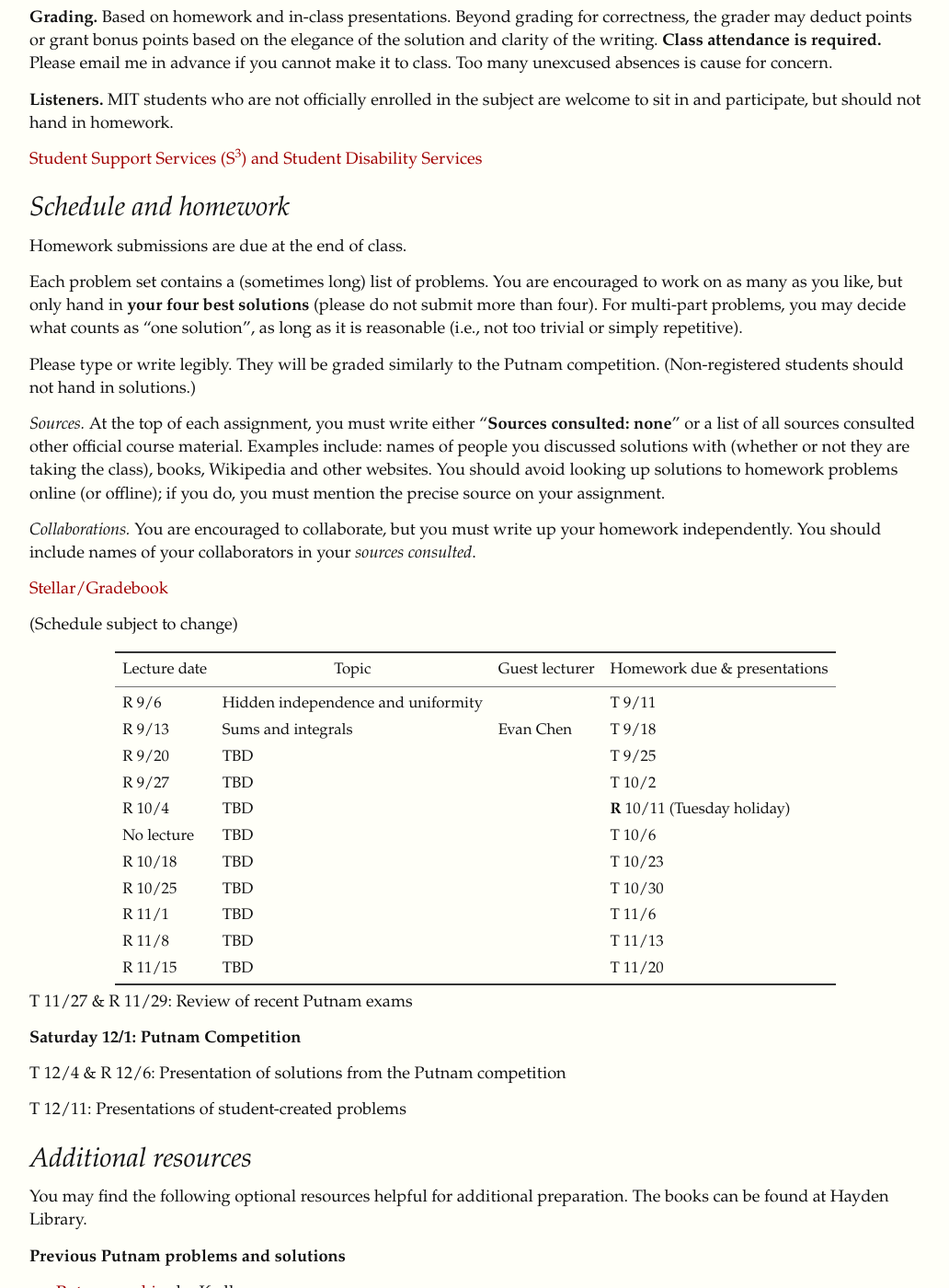
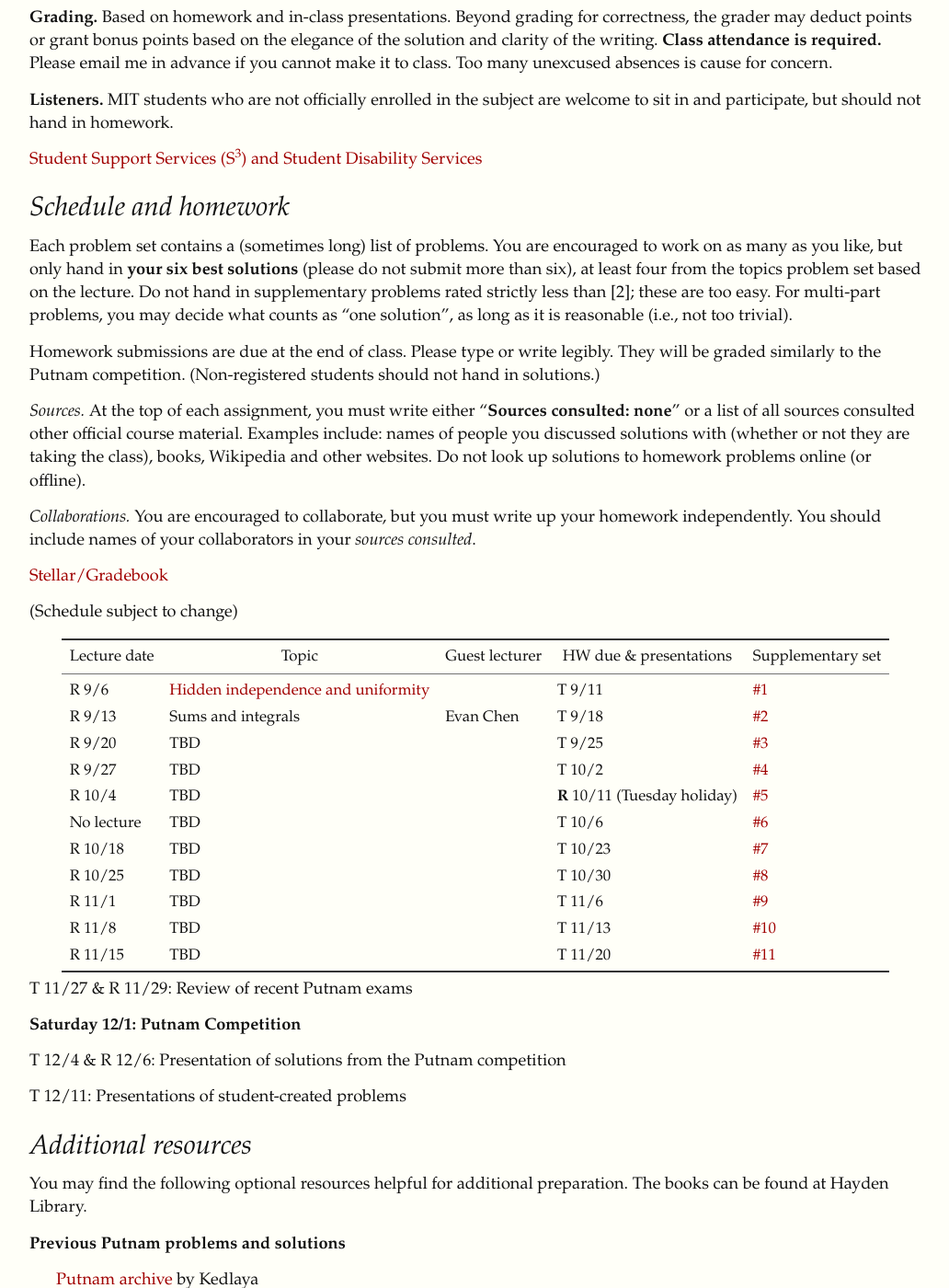
Before and after one commit to yufeizhao/yufeizhao.github.io, a Jekyll site: the page built from a34/index.md, in a window 1280 px wide and 1400 px high, scrolled down 454 px. Shown: the whole window at 92% size, without its empty margins (123-1155 px from the left). Built offline with Jekyll 4.4.1, drawn with Linux system fonts in a browser that asks for light colours; nearby versions of some CDN libraries.

Commit message:
supplementary

```diff
--- a/a34/index.md
+++ b/a34/index.md
@@ -29,13 +29,11 @@ contest for undergraduates in the USA and Canada.  This year it will be held Sat
 
 ## Schedule and homework
 
-Homework submissions are due at the end of class.
+Each problem set contains a (sometimes long) list of problems. You are encouraged to work on as many as you like, but only hand in **your six best solutions** (please do not submit more than six), at least four from the topics problem set based on the lecture. Do not hand in supplementary problems rated strictly less than [2]; these are too easy. For multi-part problems, you may decide what counts as "one solution", as long as it is reasonable (i.e., not too trivial).
 
-Each problem set contains a (sometimes long) list of problems. You are encouraged to work on as many as you like, but only hand in **your four best solutions** (please do not submit more than four). For multi-part problems, you may decide what counts as "one solution", as long as it is reasonable (i.e., not too trivial or simply repetitive).
+Homework submissions are due at the end of class. Please type or write legibly. They will be graded similarly to the Putnam competition. (Non-registered students should not hand in solutions.)
 
-Please type or write legibly. They will be graded similarly to the Putnam competition. (Non-registered students should not hand in solutions.)
-
-_Sources._ At the top of each assignment, you must write either "**Sources consulted: none**" or a list of all sources consulted other official course material. Examples include: names of people you discussed solutions with (whether or not they are taking the class), books, Wikipedia and other websites. You should avoid looking up solutions to homework problems online (or offline); if you do, you must mention the precise source on your assignment.
+_Sources._ At the top of each assignment, you must write either "**Sources consulted: none**" or a list of all sources consulted other official course material. Examples include: names of people you discussed solutions with (whether or not they are taking the class), books, Wikipedia and other websites. Do not look up solutions to homework problems online (or offline).
 
 _Collaborations._ You are encouraged to collaborate, but you must write up your homework independently. You should include names of your collaborators in your _sources consulted_.
 
@@ -43,19 +41,19 @@ _Collaborations._ You are encouraged to collaborate, but you must write up your
 
 (Schedule subject to change)
 
-| Lecture date  |   Topic    |  Guest lecturer  |  Homework due & presentations |
-|---------------|------------|------------------|-------------------------------|
-| R 9/6  | Hidden independence and uniformity |      |    T 9/11
-| R 9/13  | Sums and integrals          | Evan Chen | T 9/18
-| R 9/20  | TBD | | T 9/25
-| R 9/27  | TBD | | T 10/2
-| R 10/4 | TBD | | **R** 10/11 (Tuesday holiday)
-| No lecture | TBD | | T 10/6
-| R 10/18 | TBD | | T 10/23
-| R 10/25 | TBD | | T 10/30
-| R 11/1 | TBD | | T 11/6
-| R 11/8 | TBD | | T 11/13
-| R 11/15 | TBD | | T 11/20
+| Lecture date  |   Topic    |  Guest lecturer  |  HW due & presentations | Supplementary set |
+|---------------|------------|------------------|-------------------------------|------------------------|
+| R 9/6  | [Hidden independence and uniformity](indep.pdf) |      |    T 9/11 |  [\#1](hw1.pdf)
+| R 9/13  | Sums and integrals          | Evan Chen | T 9/18 |  [\#2](hw2.pdf)
+| R 9/20  | TBD | | T 9/25 |  [\#3](hw3.pdf)
+| R 9/27  | TBD | | T 10/2 |  [\#4](hw4.pdf)
+| R 10/4 | TBD | | **R** 10/11 (Tuesday holiday) |  [\#5](hw5.pdf)
+| No lecture | TBD | | T 10/6           |  [\#6](hw6.pdf)
+| R 10/18 | TBD | | T 10/23 |  [\#7](hw7.pdf)
+| R 10/25 | TBD | | T 10/30 |  [\#8](hw8.pdf)
+| R 11/1 | TBD | | T 11/6 |  [\#9](hw9.pdf)
+| R 11/8 | TBD | | T 11/13 |  [\#10](hw10.pdf)
+| R 11/15 | TBD | | T 11/20 |  [\#11](hw11.pdf)
 
 
 T 11/27 & R 11/29: Review of recent Putnam exams
```
Also changed, not shown: 12 other files.
